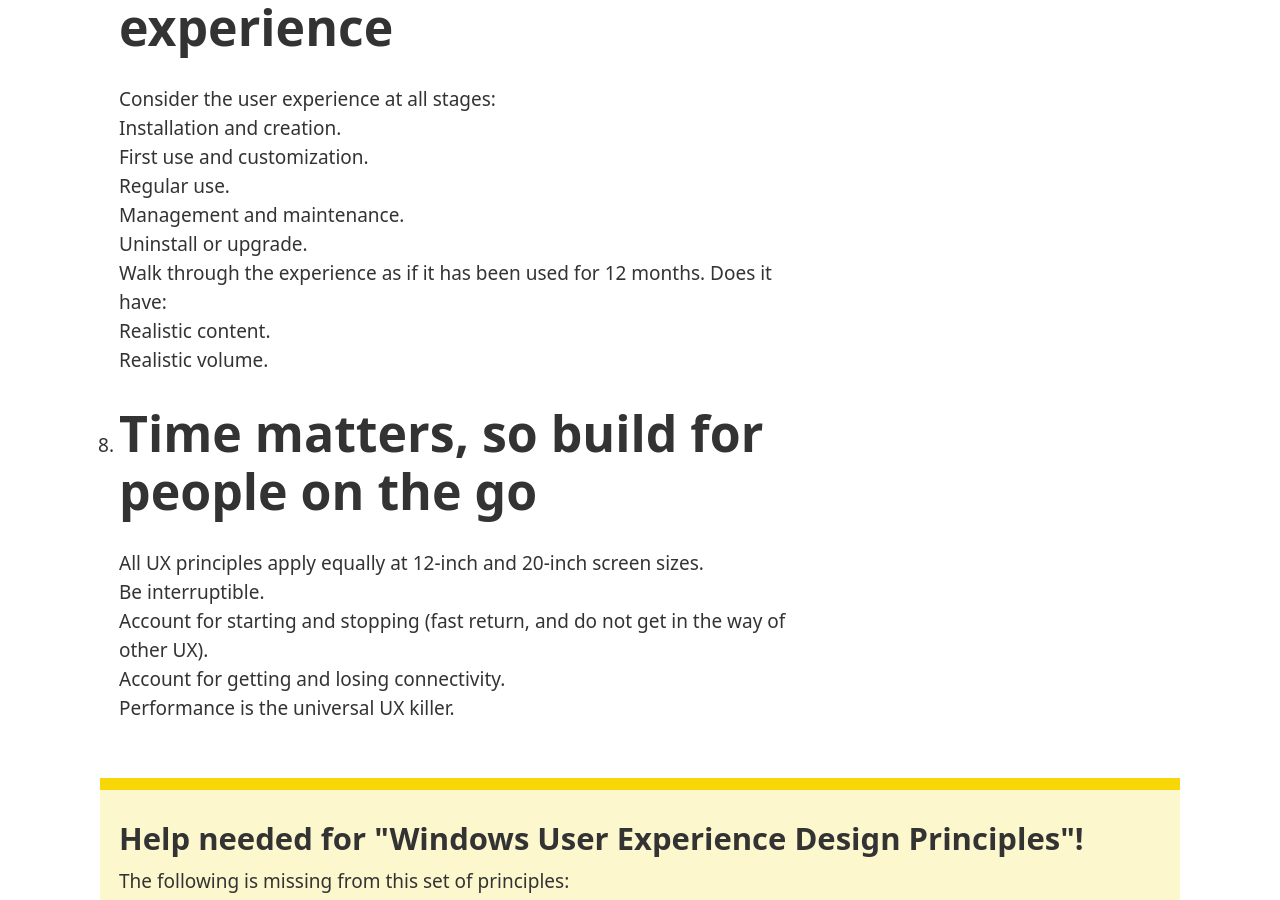
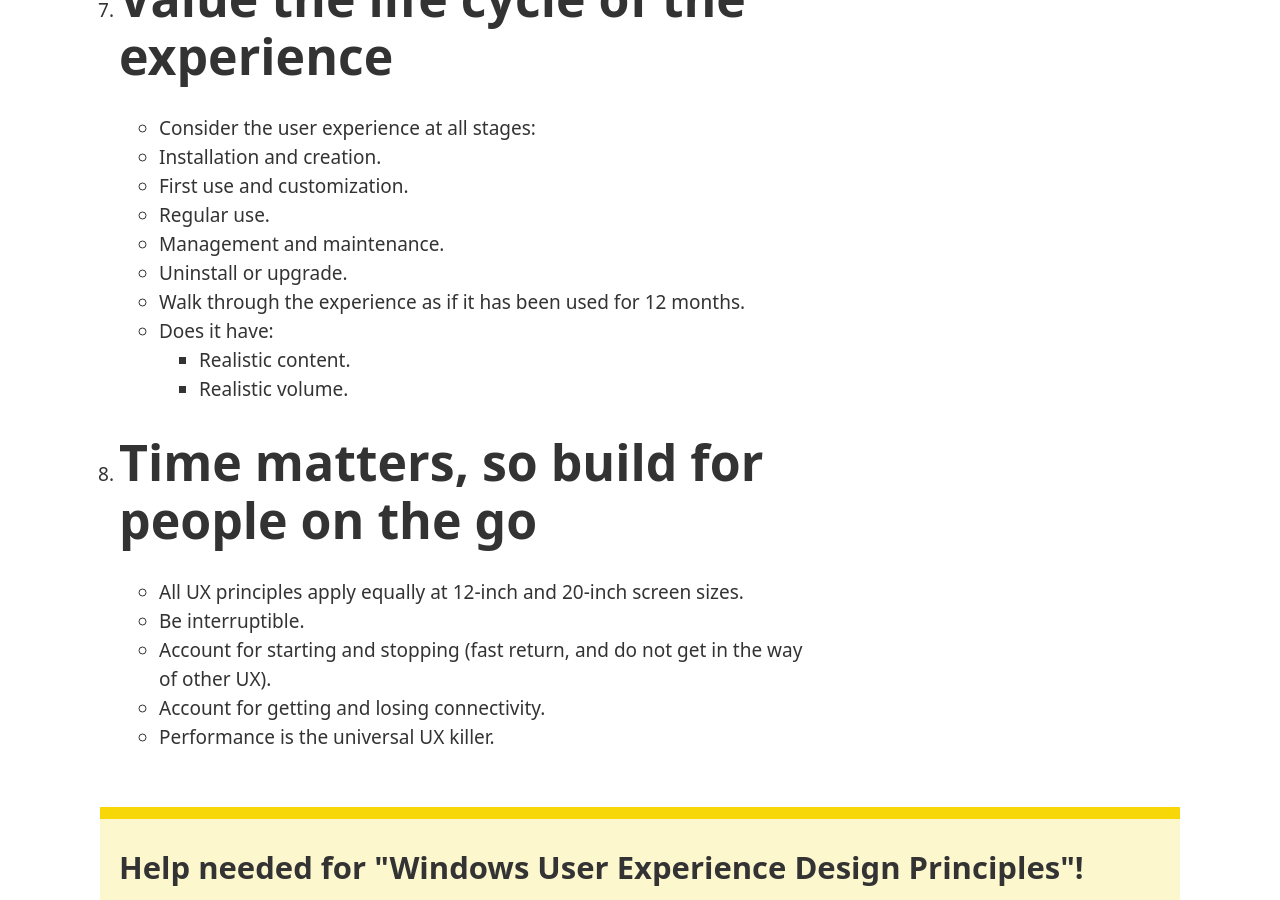
Before and after one commit to benbrignell/principles.design, a Jekyll site: the page built from _examples/windows-user-experience-design-principles.md, in a window 1280 px wide and 900 px high, scrolled down 2476 px. Built offline with Jekyll 4.4.1, drawn with Linux system fonts in a browser that asks for light colours; comment, search, counter and statistics services are not loaded.

Commit message:
added bullets to windows ux principles

```diff
--- a/_examples/windows-user-experience-design-principles.md
+++ b/_examples/windows-user-experience-design-principles.md
@@ -6,66 +6,67 @@
 principles:
 - principle: Reduce concepts to increase confidence
   summary: |
-    Have you introduced a new concept? Why? Is it necessary?
-    Can you get rid of unneeded concepts?
-    Are you making meaningful distinctions?
-    Does the UX continue the same concept?
+    * Have you introduced a new concept? Why? Is it necessary?
+    * Can you get rid of unneeded concepts?
+    * Are you making meaningful distinctions?
+    * Does the UX continue the same concept?
 - principle: Small things matter, good and bad
   summary: |
-    What are the important "small things" seen often or by many?
-    What small problems are you solving?
-    Do less better.
-    Don't cut the small things in your experiences.
-    Plan for the thoughtful details.
-    Fix the small bugs.
+    * What are the important "small things" seen often or by many?
+    * What small problems are you solving?
+    * Do less better.
+    * Don't cut the small things in your experiences.
+    * Plan for the thoughtful details.
+    * Fix the small bugs.
 - principle: Be great at "look" and "do"
   summary: |
-    What is your UX great at? Does its look reflect what it is great at?
-    Does the first thing users see reflect what the UX is great at?
-    Does the UX match expectations?
-    Is it obvious what users can do?
-    Are you providing only the necessary steps?
+    * What is your UX great at? Does its look reflect what it is great at?
+    * Does the first thing users see reflect what the UX is great at?
+    * Does the UX match expectations?
+    * Is it obvious what users can do?
+    * Are you providing only the necessary steps?
 - principle: Solve distractions, not discoverability
   summary: |
-    Reduce distractions.
-    Don't let features compete with themselves.
-    Commit to new functionality.
-    These are not solutions to poor discoverability:
-    Pinning an icon in the Start menu.
-    Putting an icon on the desktop.
-    Putting an icon in the notification area.
-    Using a notification.
-    Having a first run experience.
-    Having a tour.
+    * Reduce distractions.
+    * Don't let features compete with themselves.
+    * Commit to new functionality.
+    * These are not solutions to poor discoverability:
+      * Pinning an icon in the Start menu.
+      * Putting an icon on the desktop.
+      * Putting an icon in the notification area.
+      * Using a notification.
+      * Having a first run experience.
+      * Having a tour.
 - principle: UX before knobs and questions
   summary: |
-    Turn down the volume of questions.
-    Ask once.
-    Don't require configuration to get value.
-    Was the question asked already?
-    Look for opportunities to consolidate.
+    * Turn down the volume of questions.
+    * Ask once.
+    * Don't require configuration to get value.
+    * Was the question asked already?
+    * Look for opportunities to consolidate.
 - principle: Personalization, not customization
   summary: |
-    Does the feature allow users to express an element of themselves?
-    Have you made the distinction between personalization and customization?
-    Does the personalization have to be a new feature, or can it make use of existing features and information (such as the user's location, background picture, or tile)?
+    * Does the feature allow users to express an element of themselves?
+    * Have you made the distinction between personalization and customization?
+    * Does the personalization have to be a new feature, or can it make use of existing features and information (such as the user's location, background picture, or tile)?
 - principle: Value the life cycle of the experience
   summary: |
-    Consider the user experience at all stages:
-    Installation and creation.
-    First use and customization.
-    Regular use.
-    Management and maintenance.
-    Uninstall or upgrade.
-    Walk through the experience as if it has been used for 12 months. Does it have:
-    Realistic content.
-    Realistic volume.
+    * Consider the user experience at all stages:
+    * Installation and creation.
+    * First use and customization.
+    * Regular use.
+    * Management and maintenance.
+    * Uninstall or upgrade.
+    * Walk through the experience as if it has been used for 12 months.
+    * Does it have:
+      * Realistic content.
+      * Realistic volume.
 - principle: Time matters, so build for people on the go
   summary: |
-    All UX principles apply equally at 12-inch and 20-inch screen sizes.
-    Be interruptible.
-    Account for starting and stopping (fast return, and do not get in the way of other UX).
-    Account for getting and losing connectivity.
-    Performance is the universal UX killer.
+    * All UX principles apply equally at 12-inch and 20-inch screen sizes.
+    * Be interruptible.
+    * Account for starting and stopping (fast return, and do not get in the way of other UX).
+    * Account for getting and losing connectivity.
+    * Performance is the universal UX killer.
 tags: [specific, organisations]
 ---
```
